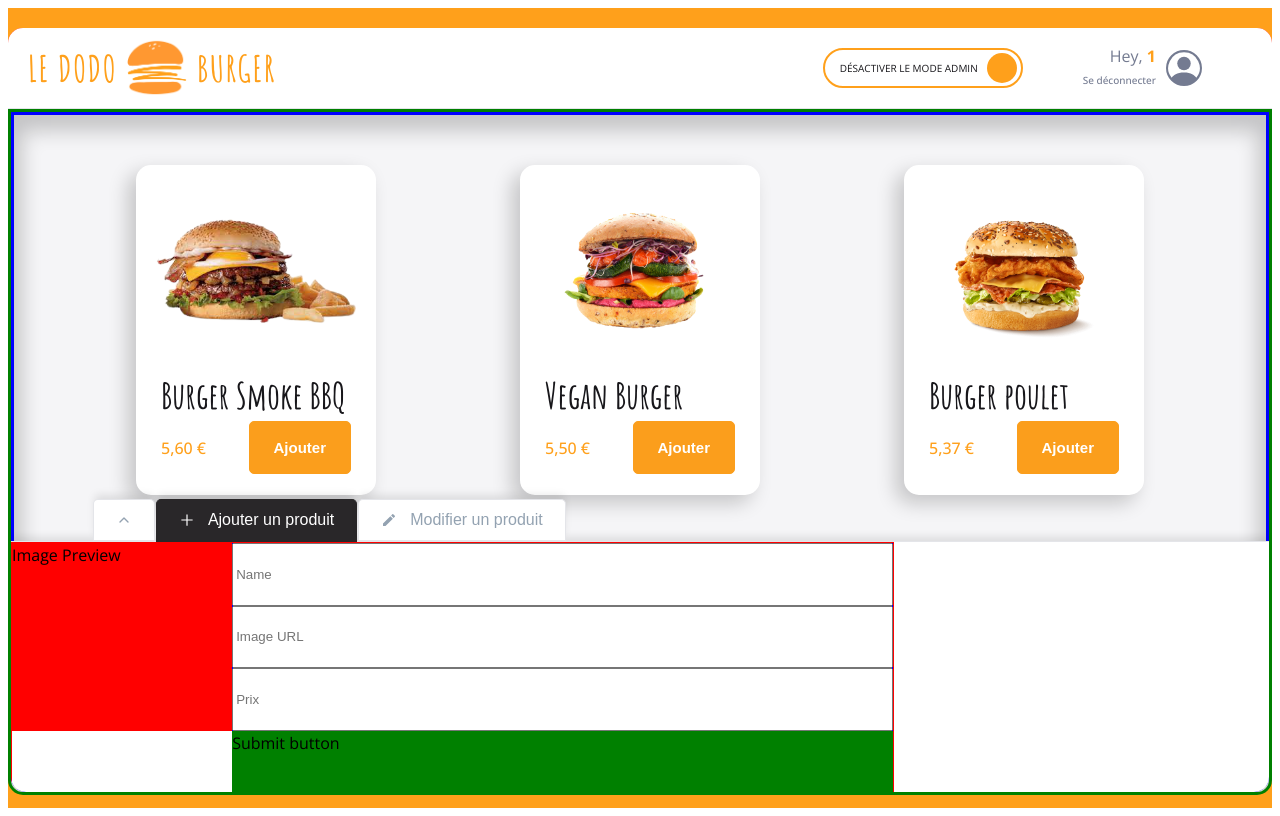
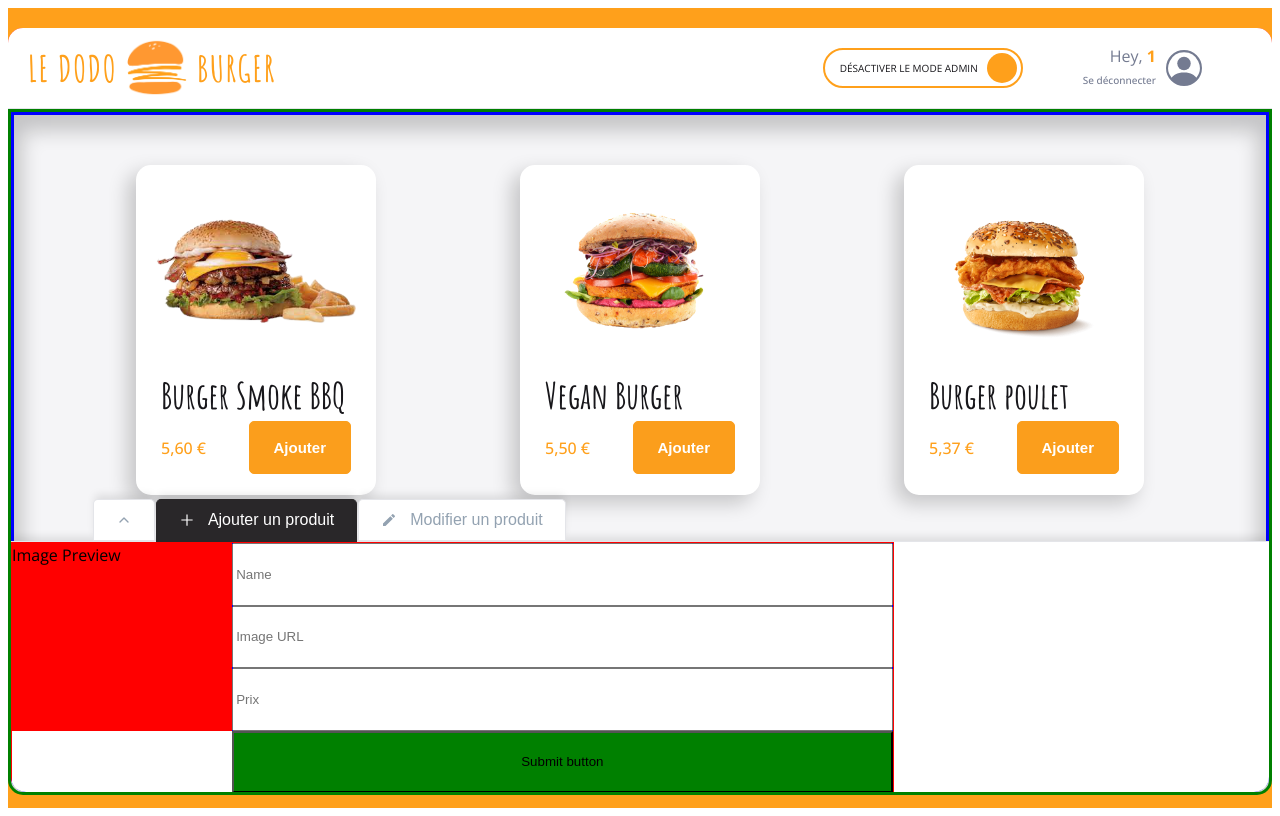
Before and after one commit to nantedev/DodoBurger, a React (Vite) app: page /order/1 in a window 1280 px wide. Built offline with nearby package versions, Linux system fonts and the light colour scheme.

Commit message:
🚧 F08: Admin > AddForm > add new product to menu

```diff
--- a/src/components/pages/order/Main/Admin/AdminPanel/AddForm.jsx
+++ b/src/components/pages/order/Main/Admin/AdminPanel/AddForm.jsx
@@ -1,20 +1,37 @@
+import { useContext } from 'react';
 import styled from 'styled-components';
+import OrderContext from '../../../../../../context/OrderContext';
 
 export default function AddForm() {
+
+  const  { handleAddProduct } = useContext(OrderContext)
+
+  const newProduct = {
+    id: new Date().getTime(),
+    title: "Nouveau produit",
+    imageSource: "https://img.freepik.com/premium-photo/tasty-burger-isolated-white-background-fresh-hamburger-fast-food-with-beef-vegetables-cheese_969517-159.jpg?w=1380",
+    price: 2.5
+  }
+
+  const handleSubmit = (event) => {
+      event.preventDefault()
+      handleAddProduct(newProduct)
+  }
+
   return (
-    <AddFormStyled>
+    <AddFormStyled onSubmit={handleSubmit}>
       <div className="image-preview">Image Preview</div>
       <div className="input-fields">
         <input type="text" placeholder="Name"/>
         <input type="text" placeholder="Image URL"/>
         <input type="text" placeholder="Prix"/>
       </div>
-      <div className="submit-buton">Submit button</div>
+      <button className="submit-buton">Submit button</button>
     </AddFormStyled>
   );
 }
 
-const AddFormStyled = styled.div`
+const AddFormStyled = styled.form`
   border: 1px solid red;
   display: grid;
   grid-template-columns: 1fr 3fr;
--- a/src/components/pages/order/Main/Menu.jsx
+++ b/src/components/pages/order/Main/Menu.jsx
@@ -1,13 +1,14 @@
-import { useState } from "react";
 import styled from "styled-components";
-import { fakeMenu } from "../../../../fakeData/fakeMenu";
 import { formatPrice } from "../../../../utils/maths"
 import { theme } from "../../../../theme";
 import Card from "../../../reusable-ui/Card"
+import { useContext } from "react";
+import OrderContext from "../../../../context/OrderContext";
 
 export default function Menu() {
 
-  const [menu, setMenu] = useState(fakeMenu.MEDIUM)
+const { menu } = useContext(OrderContext)
+
 
     return (
     <StyledMenu>
--- a/src/components/pages/order/OrderPage.jsx
+++ b/src/components/pages/order/OrderPage.jsx
@@ -5,13 +5,27 @@ import Main from "./Main/Main"
 import { theme } from "../../../theme"
 import OrderContext from "../../../context/OrderContext.jsx"
 import { useState } from "react"
+import { fakeMenu } from "../../../fakeData/fakeMenu.jsx"
 
 export default function OrderPage () {
-    // state
+
+  // state
     const [isModeAdmin, setIsModeAdmin] = useState(true)
     const [isCollapsed, setIsCollapsed]= useState(false)
     const [currentTabSelected, setCurrentTabSelected] = useState("add")
+    const [menu, setMenu] = useState(fakeMenu.MEDIUM)
+
+
+
     // comportements
+    const handleAddProduct = (newProduct) => {
+      // 1. copie du tableau
+      const menuCopy = [...menu]
+      // 2. manip copie du tableau
+      const menuUpdated = [newProduct, ...menuCopy]
+      // 3. update State
+      setMenu(menuUpdated)
+    }
 
     const orderContextValue = {
       isModeAdmin,
@@ -20,7 +34,10 @@ export default function OrderPage () {
       setIsCollapsed,
       currentTabSelected,
       setCurrentTabSelected,
+      menu,
+      handleAddProduct,
         }
+
     // affichage
     return (
         <OrderContext.Provider value={orderContextValue}>
--- a/src/context/OrderContext.jsx
+++ b/src/context/OrderContext.jsx
@@ -3,8 +3,13 @@ import { createContext } from "react";
 export default createContext({
     isModeAdmin: false,
     setIsModeAdmin: () => {},
+
     isCollapsed: false,
     setIsCollapsed: () => {},
+
     currentTabSelected: false,
-    setCurrentTabSelected: () => {}
+    setCurrentTabSelected: () => {},
+
+    menu : [],
+    handleAddProduct: () => {},
 })
```
